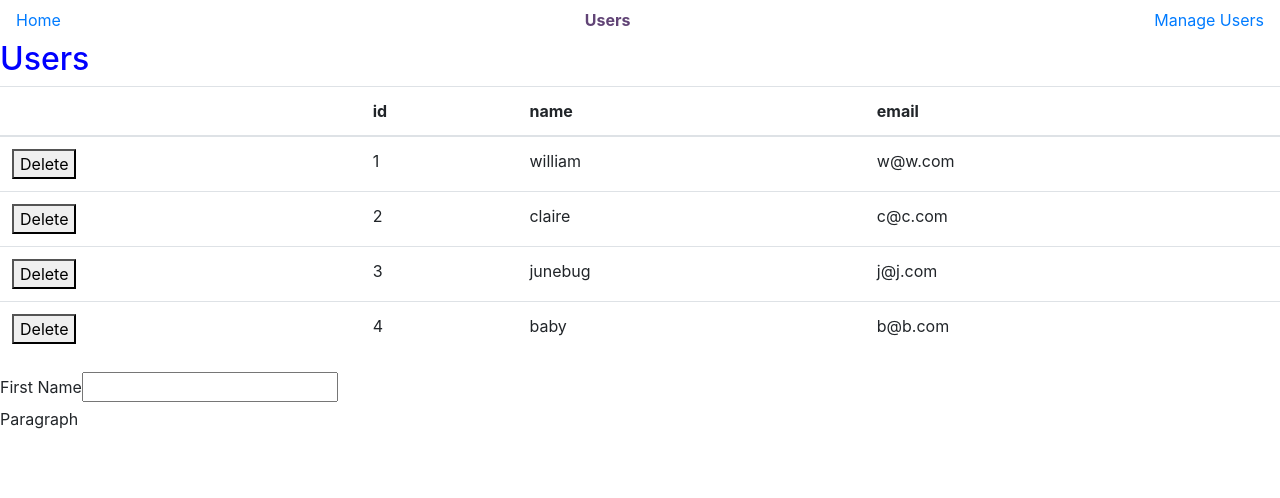
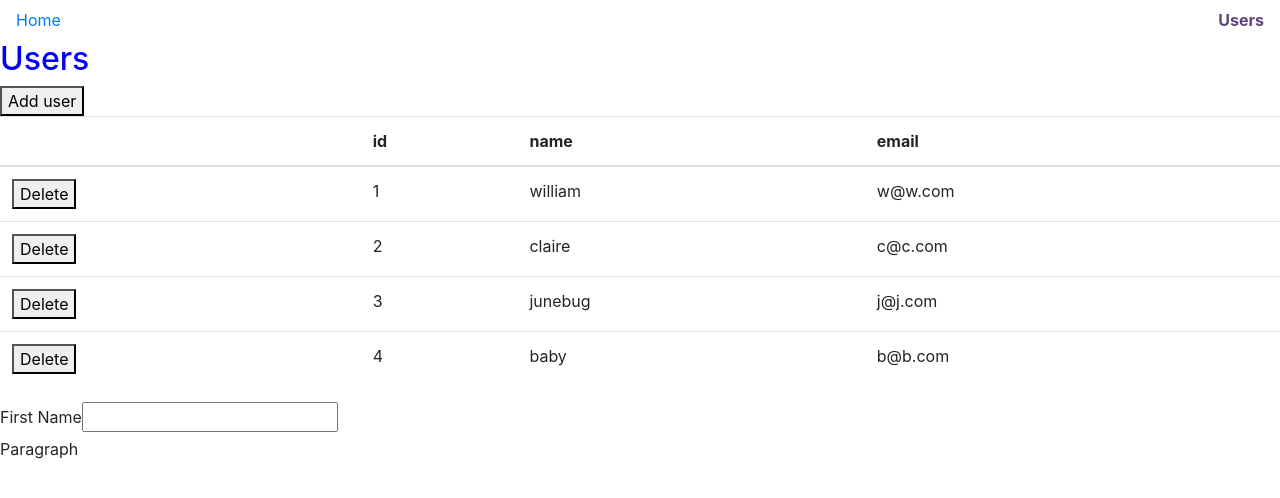
Before and after one commit to william10000/react-training-wat, a React (Create React App) app: page /users in a window 1280 px wide. Shown: the top 498 px of the page. Built offline with nearby package versions, Linux system fonts and the light colour scheme; data requests are answered from the project's data file.

Commit message:
added Add User button that links to Add User page

```diff
--- a/src/Nav.js
+++ b/src/Nav.js
@@ -15,8 +15,8 @@ export const Nav = () => (
     <NavLink activeStyle={activeStyle} to="/users">
       Users
     </NavLink>
-    <NavLink activeStyle={activeStyle} to="/manageuser">
+    {/* <NavLink activeStyle={activeStyle} to="/manageuser">
       Manage Users
-    </NavLink>
+    </NavLink> */}
   </nav>
 );
--- a/src/Users.js
+++ b/src/Users.js
@@ -1,5 +1,6 @@
 import React, { useState, useEffect } from "react";
 import { getUsers, deleteUser } from "./api/userApi";
+import { Link } from "react-router-dom";
 import "./app.css";
 
 function Users() {
@@ -19,6 +20,9 @@ function Users() {
   return (
     <>
       <h1 className="header">Users</h1>
+      <Link to="/manageuser">
+        <button>Add user</button>
+      </Link>
       {/* display user data in a table with headers for id, name, email */}
       <table className="table">
         <thead>
```
